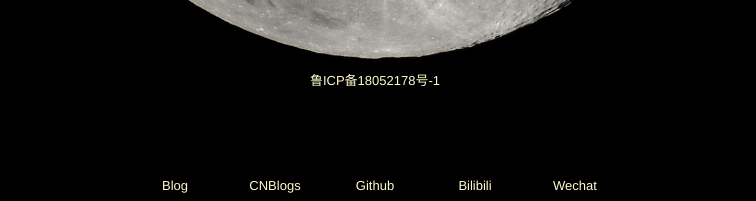
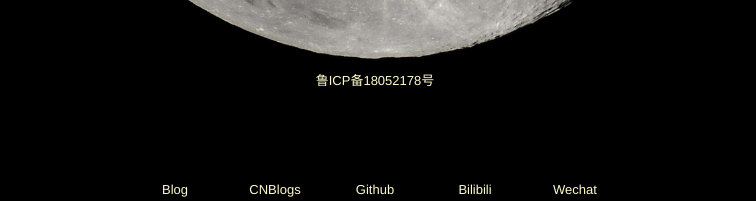
Before and after one commit to LeanLeeOne/memory, a Vue app: page / in a window 1280 px wide. Shown: the part 697-898 px from the top of the page, without its empty margins (265-1021 px from the left). Built offline with nearby package versions, Linux system fonts and the light colour scheme; a small style sheet from the web is missing; a web font is replaced by a local one.

Commit message:
更新图标

```diff
--- a/src/assets/font.css
+++ /dev/null
@@ -1,58 +0,0 @@
-@font-face {
-    font-family: "iconfont"; /* Project id 841402 */
-    src: url('//at.alicdn.com/t/font_841402_ozn5phl4av.woff2?t=1633880198257') format('woff2'),
-    url('//at.alicdn.com/t/font_841402_ozn5phl4av.woff?t=1633880198257') format('woff'),
-    url('//at.alicdn.com/t/font_841402_ozn5phl4av.ttf?t=1633880198257') format('truetype');
-}
-
-.iconfont {
-    font-family: "iconfont" !important;
-    font-size: 16px;
-    font-style: normal;
-    -webkit-font-smoothing: antialiased;
-    -moz-osx-font-smoothing: grayscale;
-}
-
-.ic-blog:before {
-    content: "\e632";
-}
-
-.ic-cnblogs:before {
-    content: "\e64f";
-}
-
-.ic-github:before {
-    content: "\e600";
-}
-
-.ic-bilibili:before {
-    content: "\e818";
-}
-
-.ic-wechat:before {
-    content: "\e763";
-}
-
-.ic-phone:before {
-    content: "\e818";
-}
-
-.ic-target:before {
-    content: "\e8c4";
-}
-
-.ic-home:before {
-    content: "\e690";
-}
-
-.ic-mail:before {
-    content: "\e619";
-}
-
-.ic-check:before {
-    content: "\e69d";
-}
-
-.ic-resume:before {
-    content: "\e626";
-}
--- a/src/components/Index.vue
+++ b/src/components/Index.vue
@@ -6,7 +6,7 @@
       <li>
         <a href="http://blog.leanlee.top"
            rel="noopener">
-          <i class="iconfont ic-blog"></i>
+          <i class="iconfont icon-ningmeng"></i>
           <span>Blog</span>
         </a>
       </li>
@@ -14,7 +14,7 @@
         <a href="https://www.cnblogs.com/lean-lee/"
            target="_blank"
            rel="noopener">
-          <i class="iconfont ic-cnblogs"></i>
+          <i class="iconfont icon-cnblogs"></i>
           <span>CNBlogs</span>
         </a>
       </li>
@@ -22,7 +22,7 @@
         <a href="https://github.com/LeanLeeOne/"
            target="_blank"
            rel="noopener">
-          <i class="iconfont ic-github"></i>
+          <i class="iconfont icon-github"></i>
           <span>Github</span>
         </a>
       </li>
@@ -30,7 +30,7 @@
         <a href="https://space.bilibili.com/13913026"
            target="_blank"
            rel="noopener">
-          <i class="iconfont ic-bilibili"></i>
+          <i class="iconfont icon-bilibili"></i>
           <span>Bilibili</span>
         </a>
       </li>
@@ -38,12 +38,12 @@
         <a href="wechat.leanlee.top"
            target="_blank"
            rel="noopener">
-          <i class="iconfont ic-wechat"></i>
+          <i class="iconfont icon-weixin"></i>
           <span>Wechat</span>
         </a>
       </li>
     </ul>
-    <a class="beian" href="https://beian.miit.gov.cn/" target="_blank">鲁ICP备18052178号-1</a>
+    <a class="beian" href="https://beian.miit.gov.cn/" target="_blank">鲁ICP备18052178号</a>
   </div>
 </template>
 
@@ -57,7 +57,7 @@ export default {
 </script>
 
 <style scoped>
-@import "../assets/font.css";
+@import "https://at.alicdn.com/t/font_2864663_7j50opb9ofa.css";
 .main {
 
 }
```
